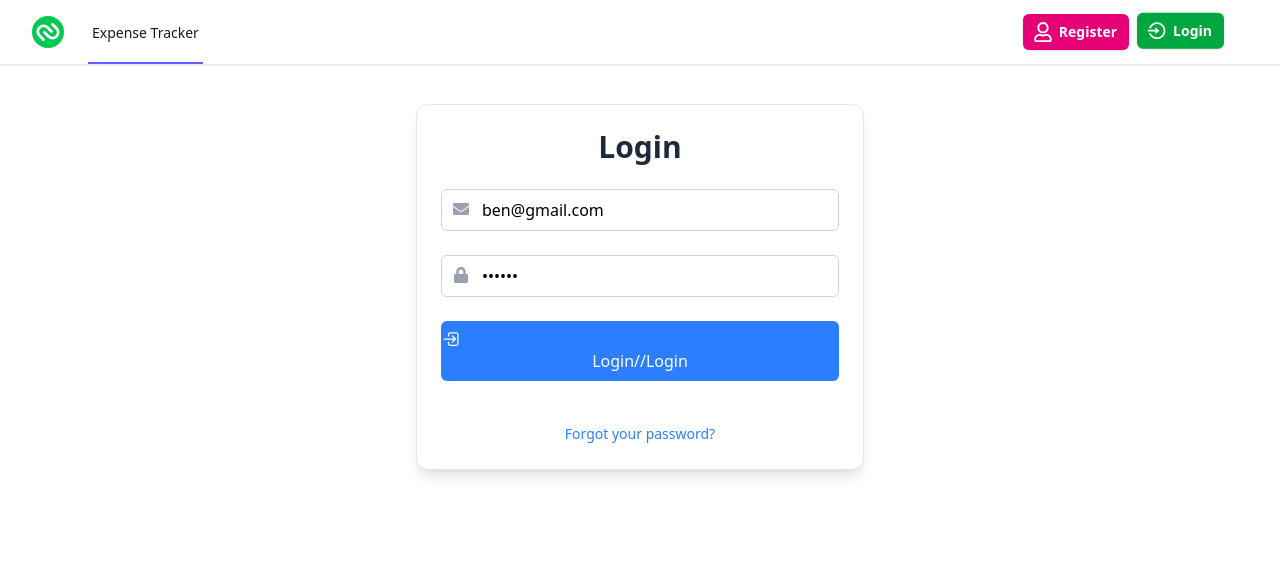
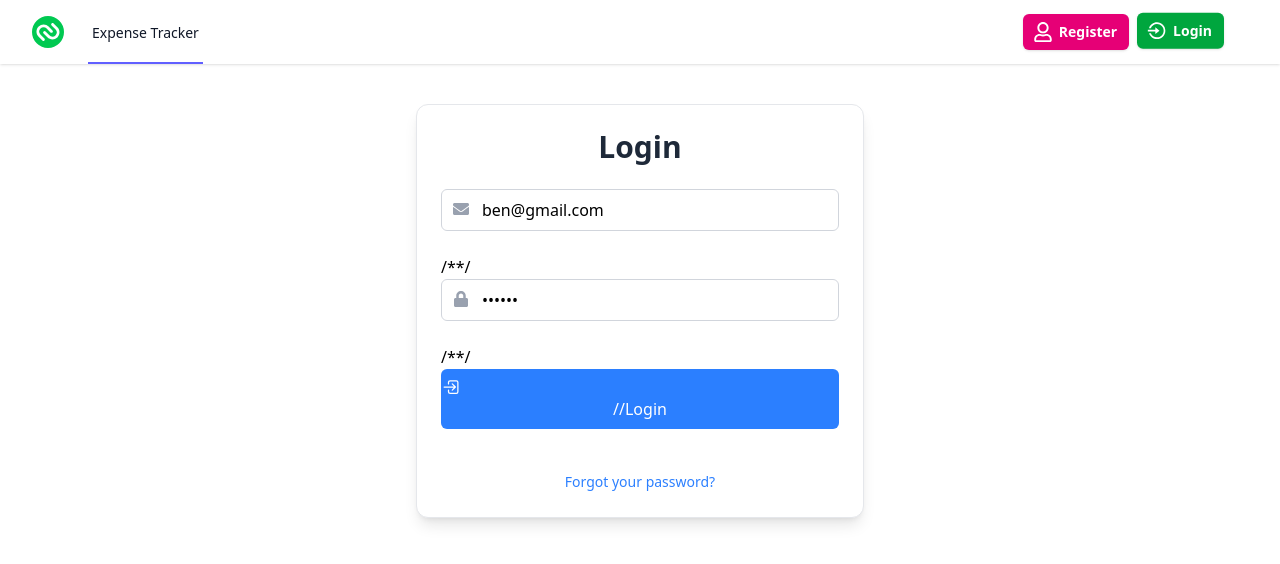
Before and after one commit to Selenophiles4879/expense-tracker, a React (Vite) app in the folder frontend/: page /login in a window 1280 px wide. Shown: the top 564 px of the page. Built offline with nearby package versions, Linux system fonts and the light colour scheme; no server answers.

Commit message:
Login.jsx

```diff
--- a/frontend/src/components/Users/Login.jsx
+++ b/frontend/src/components/Users/Login.jsx
@@ -84,14 +84,14 @@ const LoginForm = () => {
           type="email"
           {...formik.getFieldProps("email")}
           placeholder="Email"
-          disabled={isLoading} // Disable input while loading
+          //disabled={isLoading} // Disable input while loading
           className="pl-10 pr-4 py-2 w-full rounded-md border border-gray-300"
         />
       </div>
 
-      {formik.touched.email && formik.errors.email && (
+      /*{formik.touched.email && formik.errors.email && (
         <div className="text-red-500 text-sm">{formik.errors.email}</div>
-      )}
+      )}*/
 
       {/* Password */}
       <div className="relative">
@@ -100,14 +100,14 @@ const LoginForm = () => {
           type="password"
           {...formik.getFieldProps("password")}
           placeholder="Password"
-          disabled={isLoading} // Disable input while loading
+          //disabled={isLoading} // Disable input while loading
           className="pl-10 pr-4 py-2 w-full rounded-md border border-gray-300"
         />
       </div>
 
-      {formik.touched.password && formik.errors.password && (
+      /*{formik.touched.password && formik.errors.password && (
         <div className="text-red-500 text-sm">{formik.errors.password}</div>
-      )}
+      )}*/
 
       <button
         type="submit"
@@ -122,7 +122,7 @@ const LoginForm = () => {
         ) : (
           <>
             <IoLogInOutline className="h-5 w-5" aria-hidden="true" />
-            <span>Login</span>
+            <span></span>
           </>
         )}
         //Login
```
